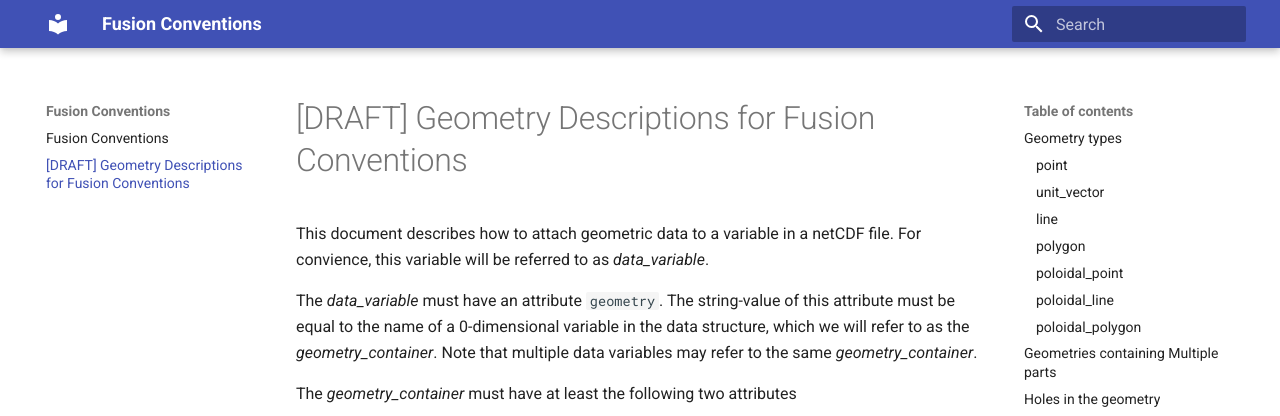
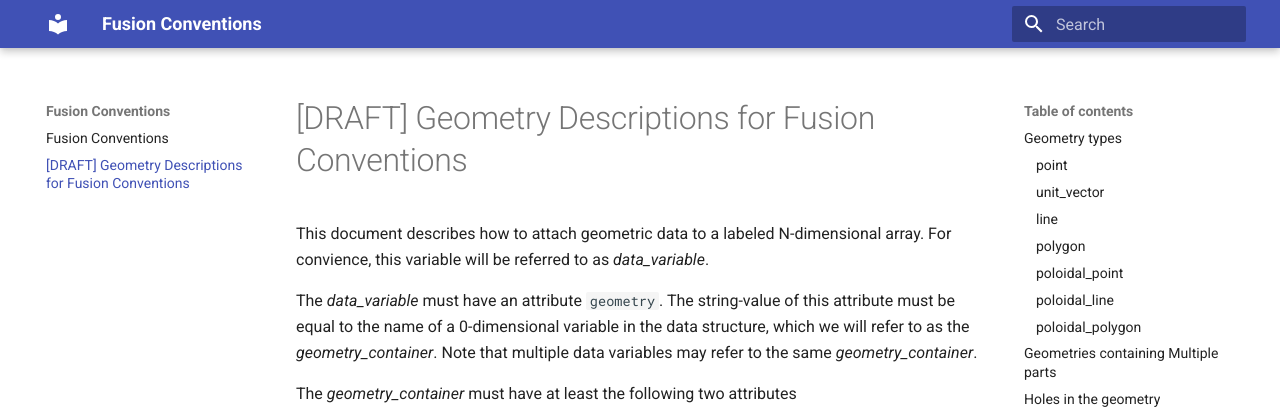
Before and after one commit to iterorganization/Fusion-Conventions, an MkDocs documentation site: the page built from docs/Geometry_Descriptions_for_Fusion_Conventions.md, in a window 1280 px wide and 900 px high. Shown: the top 416 px of the window. Built offline with MkDocs 1.6.1 and Material for MkDocs 9.7.7, drawn with Linux system fonts in a browser that asks for light colours.

Commit message:
changed intro sentence to improve consistency with docs/index.md

```diff
--- a/docs/Geometry_Descriptions_for_Fusion_Conventions.md
+++ b/docs/Geometry_Descriptions_for_Fusion_Conventions.md
@@ -1,7 +1,7 @@
 # [DRAFT] Geometry Descriptions for Fusion Conventions
 
-This document describes how to attach geometric data to a variable in a netCDF
-file. For convience, this variable will be referred to as _data_variable_.
+This document describes how to attach geometric data to a labeled N-dimensional
+array. For convience, this variable will be referred to as _data_variable_.
 
 The _data_variable_ must have an attribute `geometry`. The string-value of this
 attribute must be equal to the name of a 0-dimensional variable in the data
```
